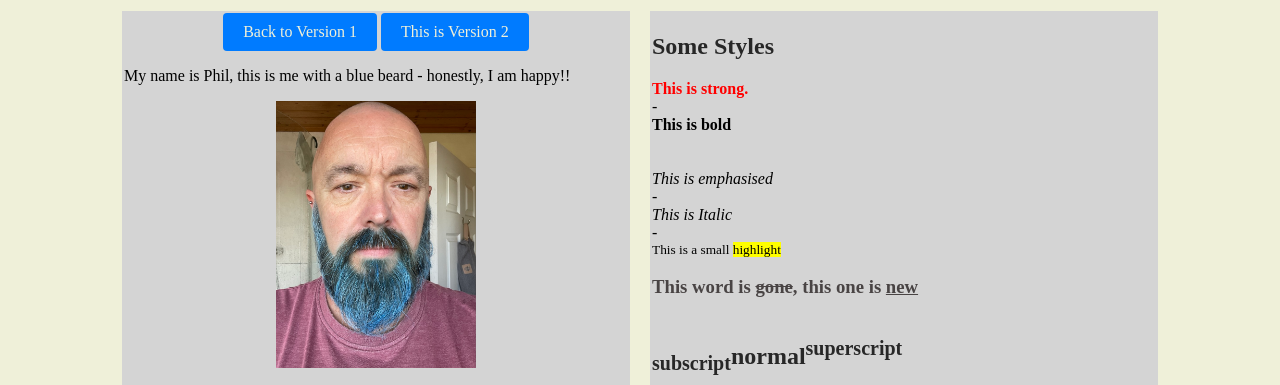
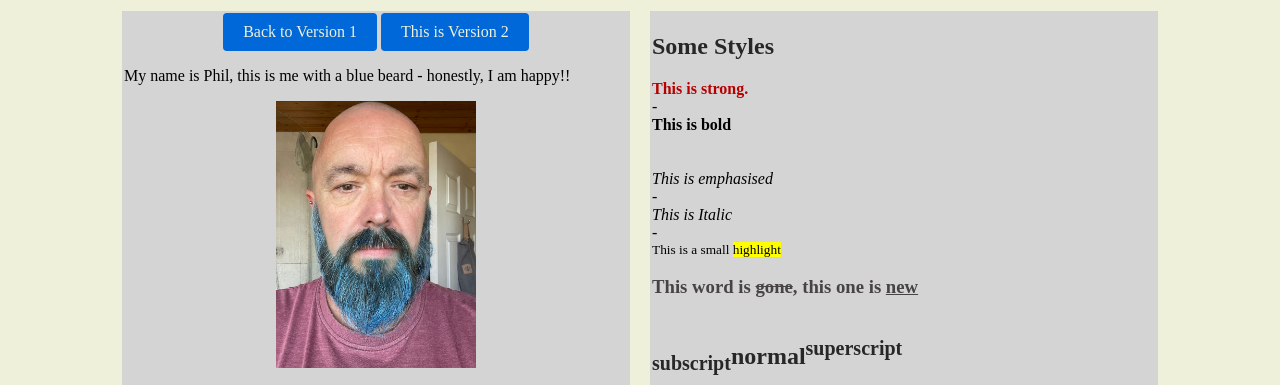
Before and after one commit to bassjuggler/MyFirstWebApp, a plain HTML site: page version2-accessible.html in a window 1280 px wide. Shown: the part 93-478 px from the top of the page. Drawn offline with Linux system fonts and the light colour scheme.

Commit message:
Add files via upload

```diff
--- a/_css/accessibilty_styles.css
+++ b/_css/accessibilty_styles.css
@@ -2,13 +2,13 @@ body {
     background-color: rgb(239, 240, 217);
   }
   strong {
-    color: rgb(255, 0, 0);
+    color: #b90000;
   }
 
   .button {
     display: inline-block;
     padding: 10px 20px;
-    background-color: #007BFF;
+    background-color: #0068d9;
     color: rgb(239, 240, 217);
     text-decoration: none;
     border-radius: 4px;
```
